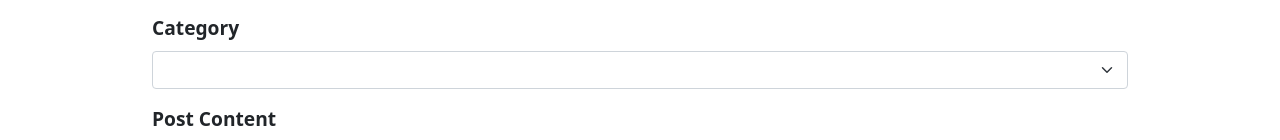
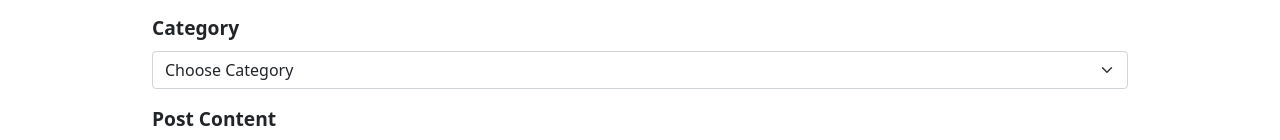
Before and after one commit to JesyNoelia/Blog, an Angular app in the folder AngularBlog/: page /new in a window 1280 px wide. Shown: the part 740-880 px from the top of the page. Built offline with nearby package versions, Linux system fonts and the light colour scheme.

Commit message:
modificaciones en el formulario

```diff
--- a/AngularBlog/src/app/formulario/formulario.component.html
+++ b/AngularBlog/src/app/formulario/formulario.component.html
@@ -40,7 +40,7 @@
                 <label for="CATEGORY" class="form-label">Category</label>
                 <select class="form-select" aria-label="Default select example" formControlName="categoria">
                     <option selected value="">Choose Category</option>
-                    <option selected *ngFor="let categoria of categorias" [value]="categoria">
+                    <option *ngFor="let categoria of categorias" [value]="categoria">
                         {{categoria}}</option>
 
                 </select>
--- a/AngularBlog/src/app/formulario/formulario.component.ts
+++ b/AngularBlog/src/app/formulario/formulario.component.ts
@@ -22,7 +22,7 @@ export class FormularioComponent implements OnInit {
       autor: new FormControl(),
       imagen: new FormControl(),
       fecha: new FormControl('2021', Validators.required),
-      categoria: new FormControl('General'),
+      categoria: new FormControl('', Validators.required),
     })
   }
 
```
